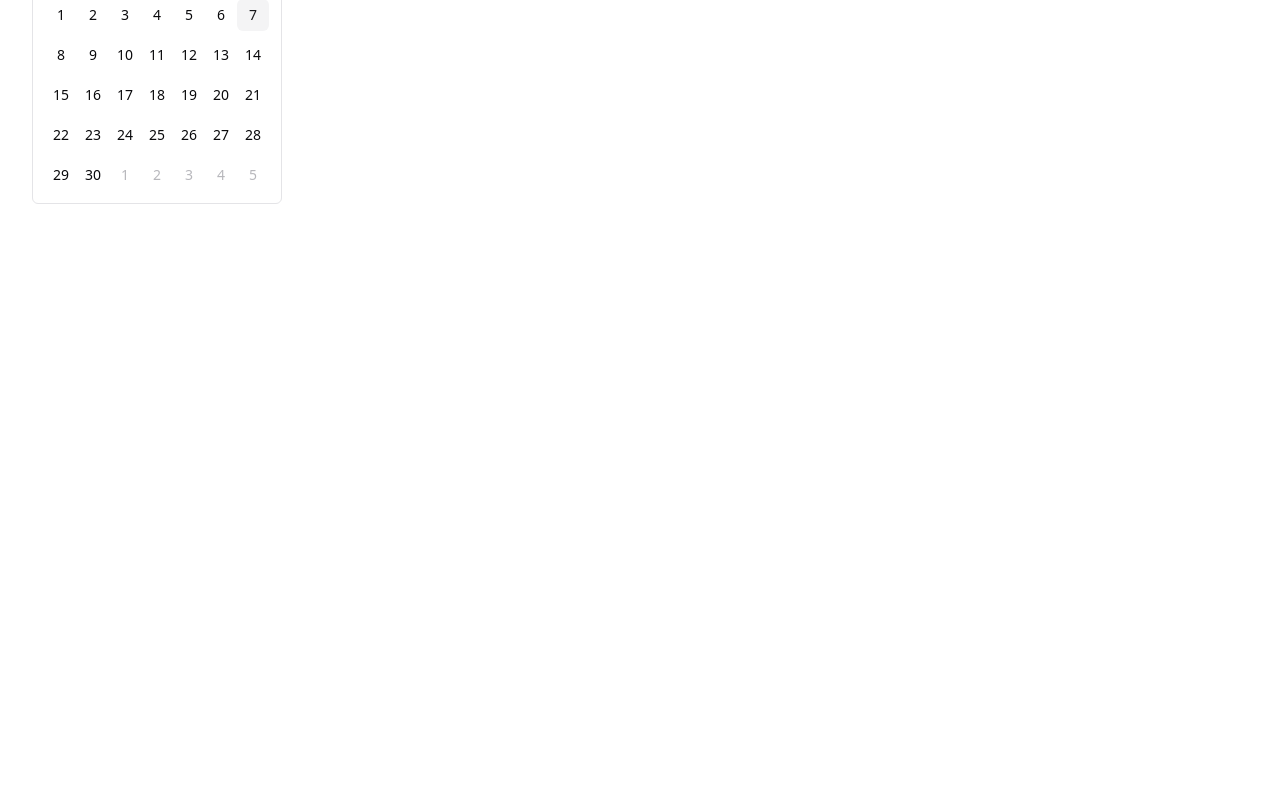
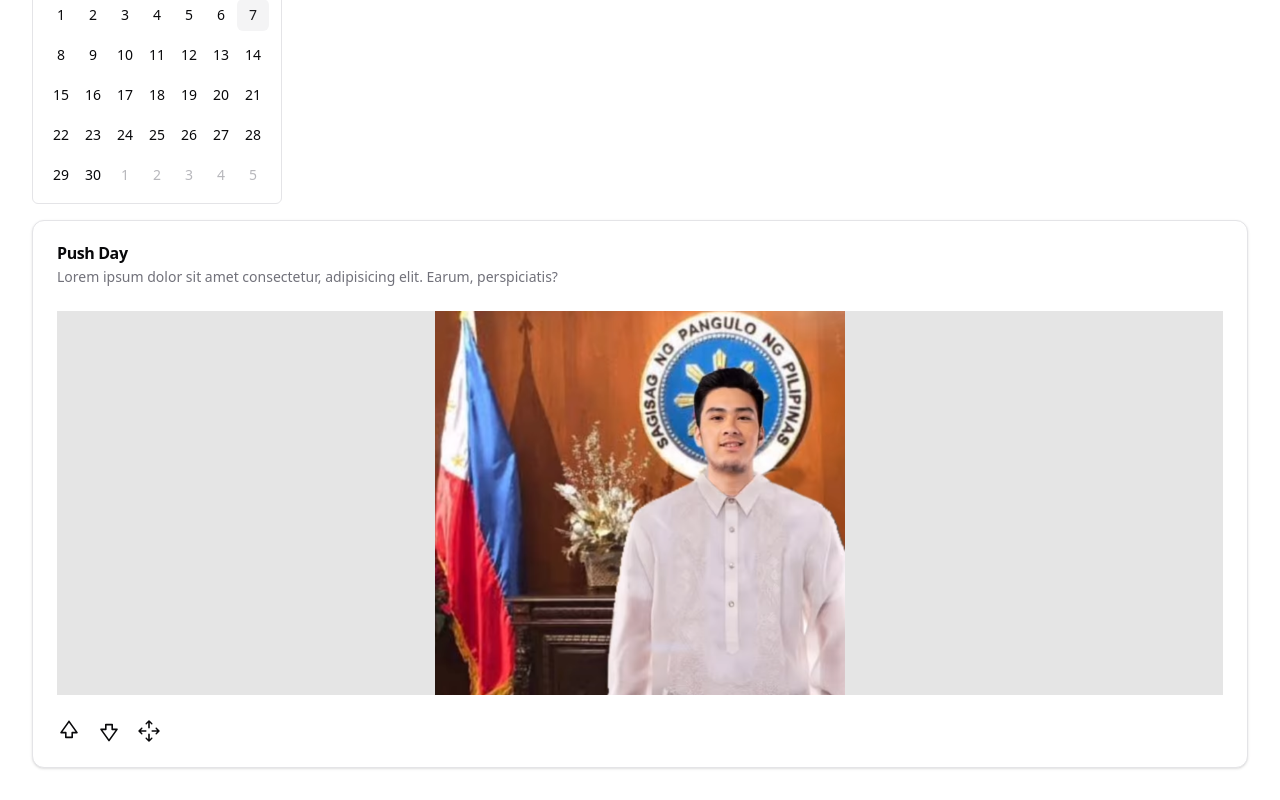
Before and after one commit to mark-ianz/shadcn-ui-course, a React (Vite) app: page / in a window 1280 px wide. Shown: the part 1444-2244 px from the top of the page. Before the commit the page ends 1680 px from the top, so only its background shows below. Built offline with nearby package versions, Linux system fonts and the light colour scheme.

Commit message:
import and used Card

```diff
--- /dev/null
+++ b/src/components/ui/card.tsx
@@ -0,0 +1,76 @@
+import * as React from "react"
+
+import { cn } from "@/lib/utils"
+
+const Card = React.forwardRef<
+  HTMLDivElement,
+  React.HTMLAttributes<HTMLDivElement>
+>(({ className, ...props }, ref) => (
+  <div
+    ref={ref}
+    className={cn(
+      "rounded-xl border bg-card text-card-foreground shadow",
+      className
+    )}
+    {...props}
+  />
+))
+Card.displayName = "Card"
+
+const CardHeader = React.forwardRef<
+  HTMLDivElement,
+  React.HTMLAttributes<HTMLDivElement>
+>(({ className, ...props }, ref) => (
+  <div
+    ref={ref}
+    className={cn("flex flex-col space-y-1.5 p-6", className)}
+    {...props}
+  />
+))
+CardHeader.displayName = "CardHeader"
+
+const CardTitle = React.forwardRef<
+  HTMLParagraphElement,
+  React.HTMLAttributes<HTMLHeadingElement>
+>(({ className, ...props }, ref) => (
+  <h3
+    ref={ref}
+    className={cn("font-semibold leading-none tracking-tight", className)}
+    {...props}
+  />
+))
+CardTitle.displayName = "CardTitle"
+
+const CardDescription = React.forwardRef<
+  HTMLParagraphElement,
+  React.HTMLAttributes<HTMLParagraphElement>
+>(({ className, ...props }, ref) => (
+  <p
+    ref={ref}
+    className={cn("text-sm text-muted-foreground", className)}
+    {...props}
+  />
+))
+CardDescription.displayName = "CardDescription"
+
+const CardContent = React.forwardRef<
+  HTMLDivElement,
+  React.HTMLAttributes<HTMLDivElement>
+>(({ className, ...props }, ref) => (
+  <div ref={ref} className={cn("p-6 pt-0", className)} {...props} />
+))
+CardContent.displayName = "CardContent"
+
+const CardFooter = React.forwardRef<
+  HTMLDivElement,
+  React.HTMLAttributes<HTMLDivElement>
+>(({ className, ...props }, ref) => (
+  <div
+    ref={ref}
+    className={cn("flex items-center p-6 pt-0", className)}
+    {...props}
+  />
+))
+CardFooter.displayName = "CardFooter"
+
+export { Card, CardHeader, CardFooter, CardTitle, CardDescription, CardContent }
--- a/src/pages/App.tsx
+++ b/src/pages/App.tsx
@@ -27,13 +27,25 @@
   BreadcrumbItem,
   BreadcrumbLink,
   BreadcrumbList,
-  BreadcrumbPage,
   BreadcrumbSeparator,
 } from "@/components/ui/breadcrumb";
 import { Link } from "react-router-dom";
 import { Calendar } from "@/components/ui/calendar";
 import { useState } from "react";
 import { subDays } from "date-fns";
+import {
+  Card,
+  CardContent,
+  CardDescription,
+  CardFooter,
+  CardHeader,
+  CardTitle,
+} from "@/components/ui/card";
+import {
+  MoveIcon,
+  ThickArrowDownIcon,
+  ThickArrowUpIcon,
+} from "@radix-ui/react-icons";
 
 function App() {
   const [date, setDate] = useState<Date>(subDays(new Date(), 1));
@@ -147,12 +159,29 @@
       <div>
         <Button>Hello</Button>
       </div>
-      <div>
-        <Calendar
-          mode="single"
-          className="border w-fit rounded-md"
-        />
-      </div>
+      <Calendar mode="single" className="border w-fit rounded-md" />
+
+      <Card>
+        <CardHeader>
+          <CardTitle>Push Day</CardTitle>
+          <CardDescription>
+            Lorem ipsum dolor sit amet consectetur, adipisicing elit. Earum,
+            perspiciatis?
+          </CardDescription>
+        </CardHeader>
+        <CardContent>
+          <img
+            src={kai_sotto_goat}
+            alt="KAI SOTTO MY GOAT"
+            className="w-full h-96 object-contain bg-black bg-opacity-10"
+          />
+        </CardContent>
+        <CardFooter className="gap-4">
+          <ThickArrowUpIcon className="w-6 h-6" />
+          <ThickArrowDownIcon className="w-6 h-6" />
+          <MoveIcon className="w-6 h-6" />
+        </CardFooter>
+      </Card>
     </div>
   );
 }
```
